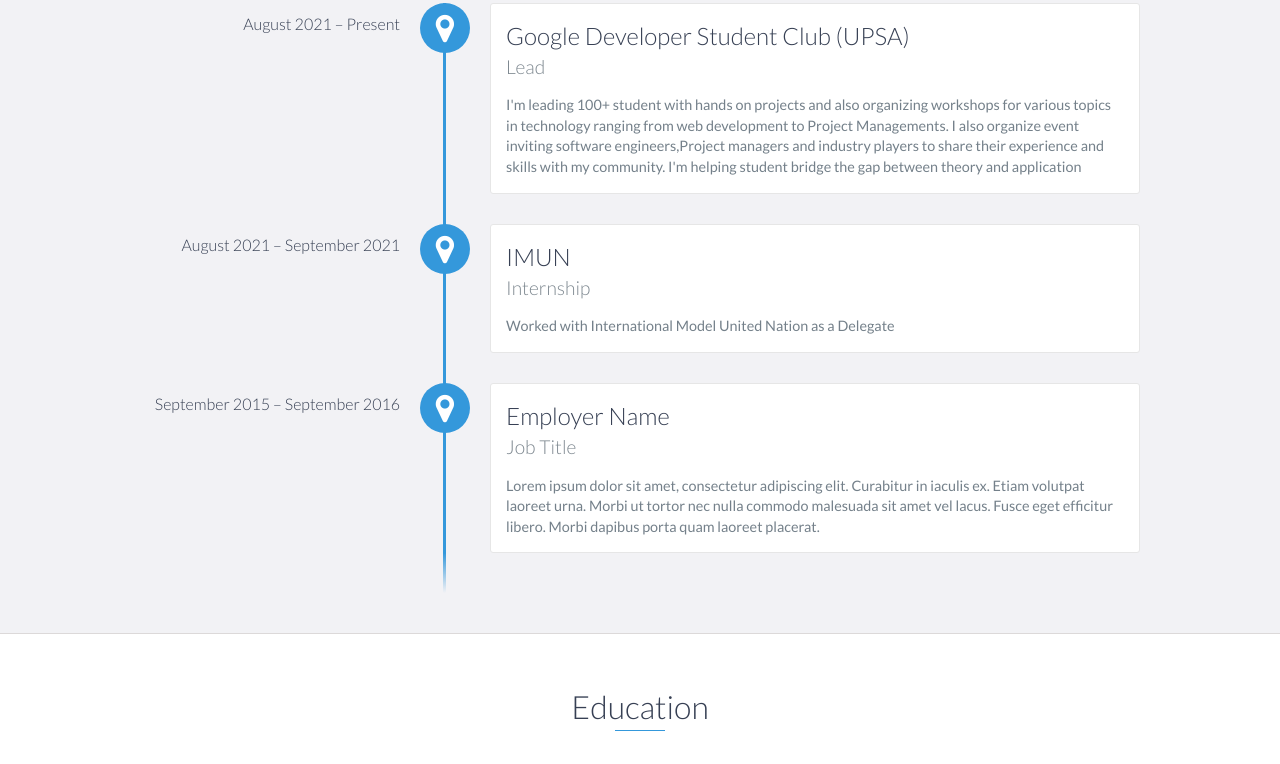
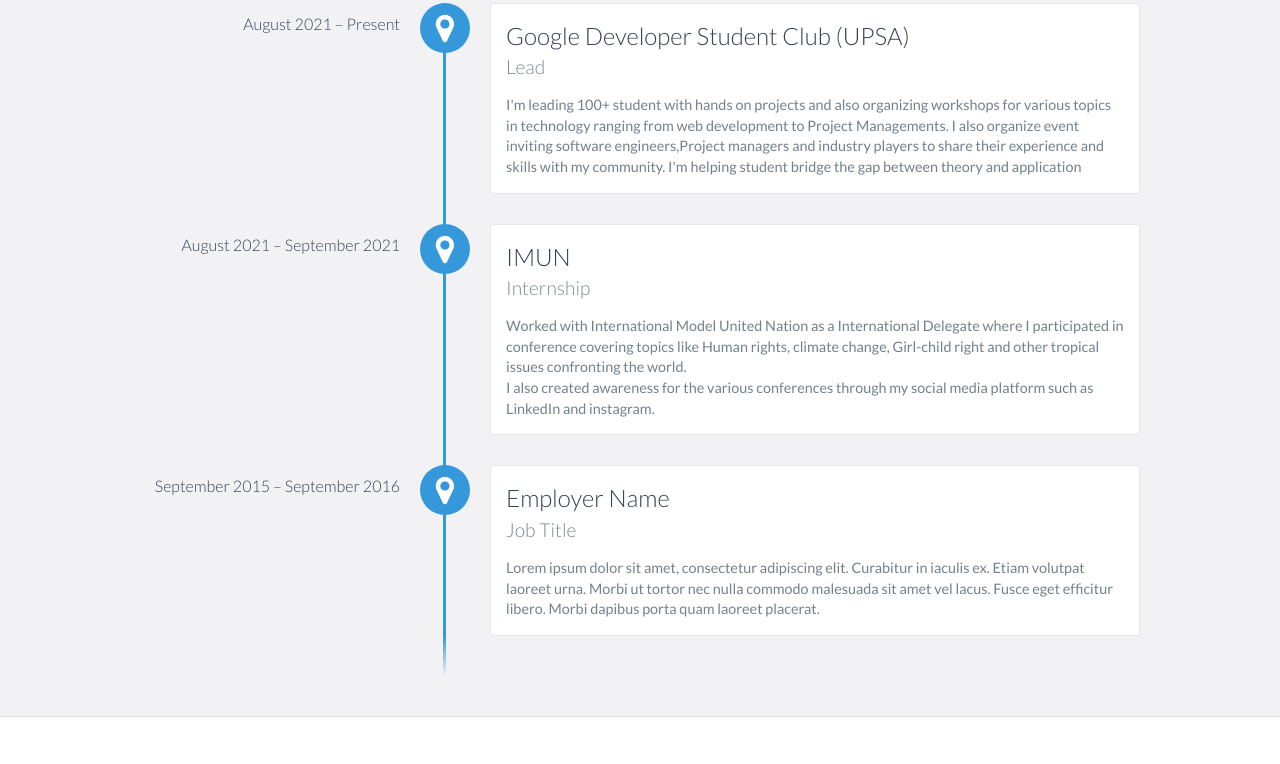
Before and after one commit to RaiqaRasool/nakamcode.github.io, a website: page index.html in a window 1280 px wide. Shown: the part 1264-2028 px from the top of the page. Drawn offline with nearby package versions, Linux system fonts and the light colour scheme.

Commit message:
Update index.html

```diff
--- a/index.html
+++ b/index.html
@@ -102,8 +102,11 @@
                 <h3>IMUN</h3>
                 <h4>Internship</h4>
                 <p>
-                    Worked with International Model United Nation as a Delegate
+                    Worked with International Model United Nation as a International Delegate where I participated in conference covering topics like Human rights, climate change, Girl-child right and other tropical issues confronting the world.
                 </p>
+		<p>
+		   I also created awareness for the various conferences through my social media platform such as LinkedIn and instagram.
+		</p>
             </div>
 
             <div data-date="September 2015 – September 2016">
```
